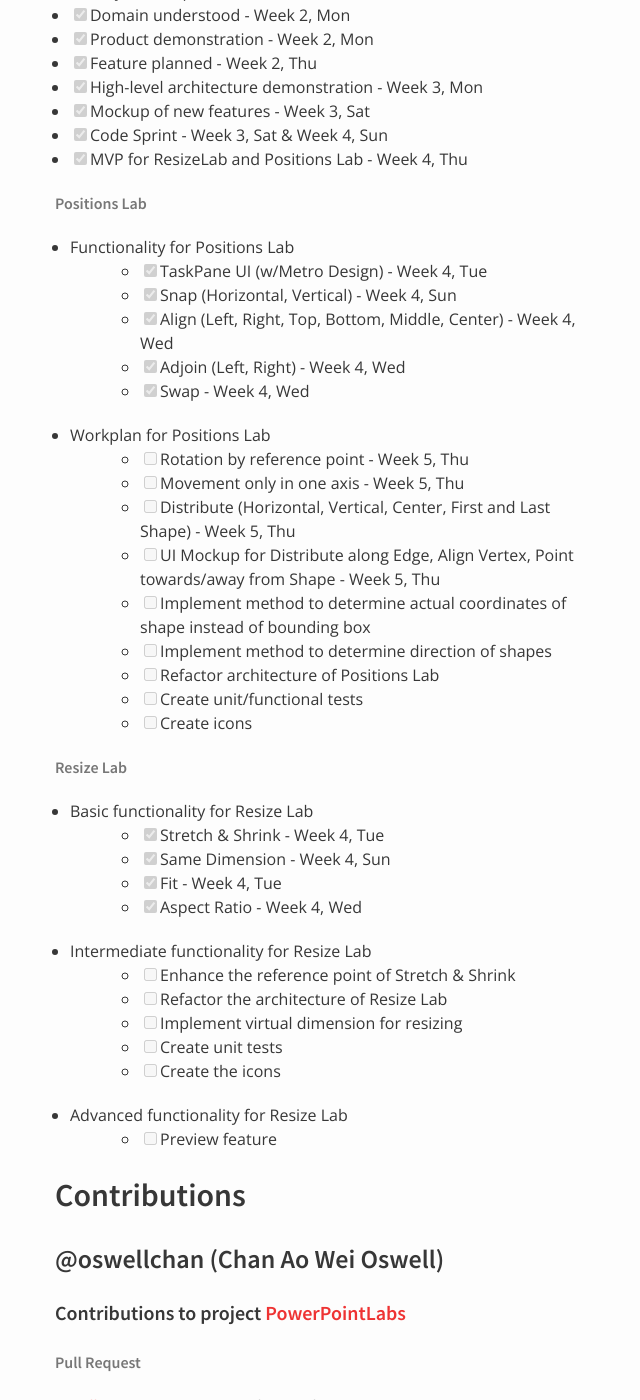
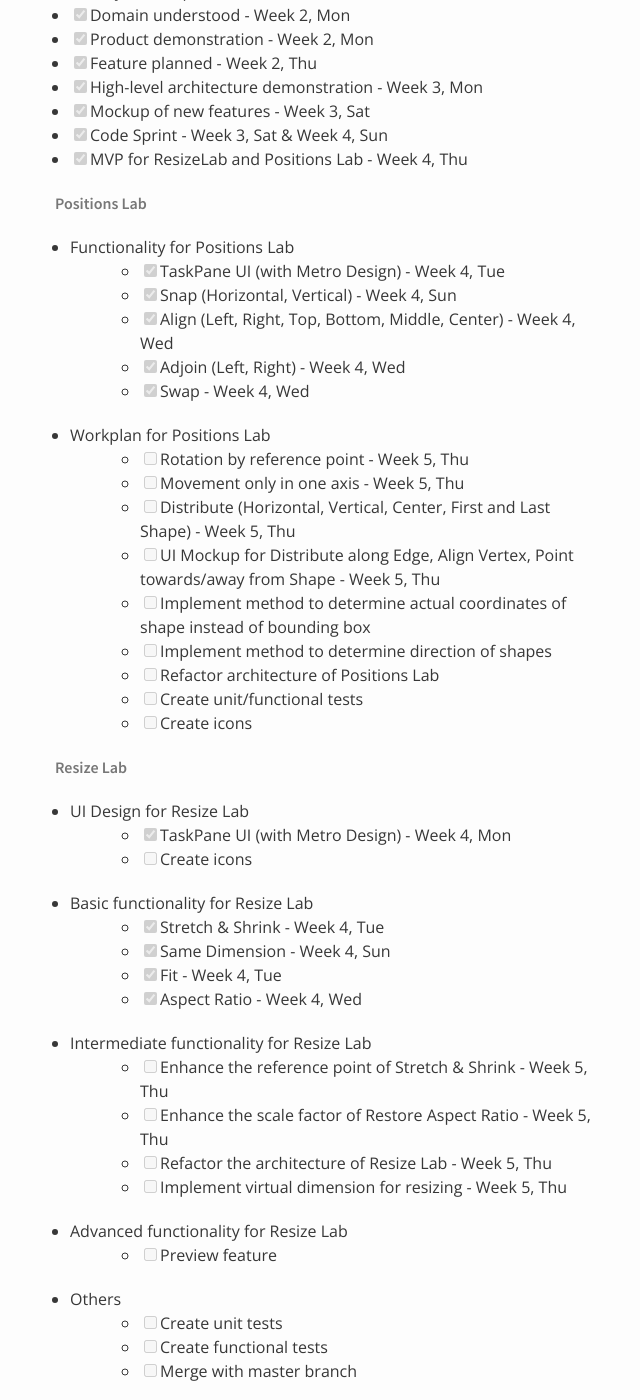
Before and after one commit to nus-oss/cs3281-AY1516S2-website, a Jekyll site: the page built from teams/powerpointlabs.md, in a window 1280 px wide and 1400 px high, scrolled down 687 px. Shown: the whole window, without its empty margins (315-955 px from the left). Built offline with Jekyll 4.4.1, drawn with Linux system fonts in a browser that asks for light colours.

Commit message:
Update deadline of Resize Lab workplan

```diff
--- a/teams/powerpointlabs.md
+++ b/teams/powerpointlabs.md
@@ -29,7 +29,7 @@
 
 ###### Positions Lab
 * Functionality for Positions Lab
-  * [x] TaskPane UI (w/Metro Design) - Week 4, Tue
+  * [x] TaskPane UI (with Metro Design) - Week 4, Tue
   * [x] Snap (Horizontal, Vertical) - Week 4, Sun
   * [x] Align (Left, Right, Top, Bottom, Middle, Center) - Week 4, Wed
   * [x] Adjoin (Left, Right) - Week 4, Wed
@@ -46,19 +46,25 @@
   * [ ] Create icons
 
 ###### Resize Lab
+* UI Design for Resize Lab
+  * [x] TaskPane UI (with Metro Design) - Week 4, Mon
+  * [ ] Create icons
 * Basic functionality for Resize Lab
   * [x] Stretch & Shrink - Week 4, Tue
   * [x] Same Dimension - Week 4, Sun
   * [x] Fit - Week 4, Tue
   * [x] Aspect Ratio - Week 4, Wed
 * Intermediate functionality for Resize Lab
-  * [ ] Enhance the reference point of Stretch & Shrink
-  * [ ] Refactor the architecture of Resize Lab
-  * [ ] Implement virtual dimension for resizing
-  * [ ] Create unit tests
-  * [ ] Create the icons
+  * [ ] Enhance the reference point of Stretch & Shrink - Week 5, Thu
+  * [ ] Enhance the scale factor of Restore Aspect Ratio - Week 5, Thu
+  * [ ] Refactor the architecture of Resize Lab - Week 5, Thu
+  * [ ] Implement virtual dimension for resizing - Week 5, Thu
 * Advanced functionality for Resize Lab
   * [ ] Preview feature
+* Others
+  * [ ] Create unit tests
+  * [ ] Create functional tests
+  * [ ] Merge with master branch
 
 ## Contributions
 
```
